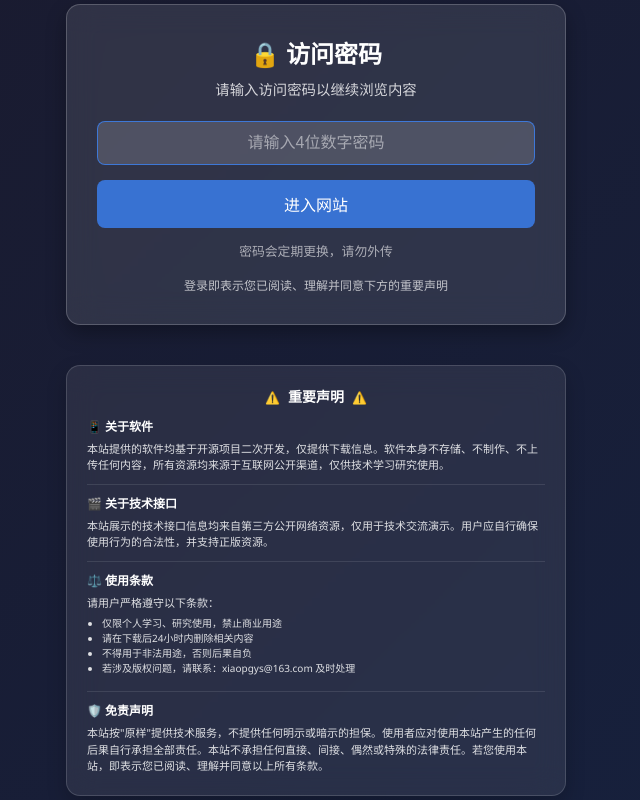
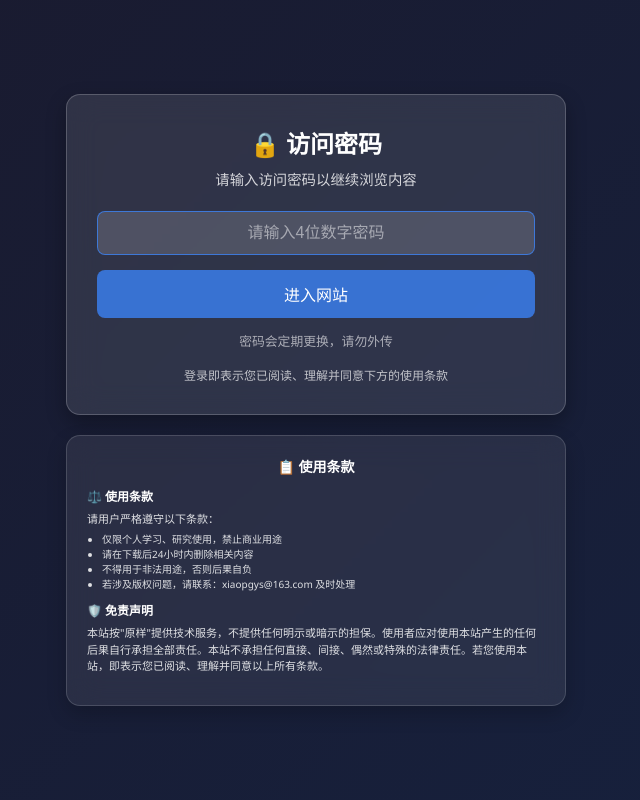
Before and after one commit to xnm66/my-tvbox-service, a plain HTML site: page index.html in a window 1280 px wide. Shown: the whole page, without its empty margins (324-964 px from the left). Drawn offline with Linux system fonts and the light colour scheme.

Commit message:
Update index.html via web editor

```diff
--- a/index.html
+++ b/index.html
@@ -5,6 +5,26 @@
 	<meta name="viewport" content="width=device-width, initial-scale=1.0">
 	<title>私人影院 - 智能影视聚合平台</title>
 	<style>
+		/* ===== 全局样式重置 ===== */
+		* {
+			margin: 0;
+			padding: 0;
+			box-sizing: border-box;
+		}
+
+		/* ===== 主体样式 ===== */
+		body {
+			font-family: 'Segoe UI', Tahoma, Geneva, Verdana, sans-serif;
+			width: 100%;
+			min-width: 320px;
+			max-width: 800px;
+			margin: 0 auto;
+			padding: 20px;
+			background: linear-gradient(135deg, #1a1a2e 0%, #16213e 100%);
+			color: #e2e8f0;
+			min-height: 100vh;
+		}
+
 		/* ===== 密码保护层样式 ===== */
 		.password-protection {
 			position: fixed;
@@ -19,7 +39,6 @@
 			z-index: 9999;
 			flex-direction: column;
 			padding: 20px;
-			overflow-y: auto;
 		}
 
 		.password-container {
@@ -110,8 +129,8 @@
 			text-align: center;
 		}
 
-		/* 重要声明在密码页面的样式 */
-		.copyright-password {
+		/* 使用条款在密码页面的样式 */
+		.terms-container {
 			background: rgba(255, 255, 255, 0.08);
 			border: 1px solid rgba(255,255,255,0.15);
 			border-radius: 14px;
@@ -120,10 +139,9 @@
 			padding: 20px;
 			max-width: 500px;
 			width: 90%;
-			margin-top: 20px;
 		}
 
-		.copyright-title {
+		.terms-title {
 			color: white;
 			font-size: 14px;
 			font-weight: 600;
@@ -131,32 +149,17 @@
 			margin-bottom: 12px;
 		}
 
-		.copyright-title::before,
-		.copyright-title::after {
-			content: "⚠️";
-			margin: 0 8px;
-			font-size: 12px;
-		}
-
-		.copyright-content {
+		.terms-content {
 			font-size: 11px;
 			color: rgba(255,255,255,0.85);
 			line-height: 1.5;
 		}
 
-		.copyright-section {
+		.terms-section {
 			margin-bottom: 10px;
-			padding-bottom: 10px;
-			border-bottom: 1px solid rgba(255,255,255,0.1);
 		}
 
-		.copyright-section:last-child {
-			margin-bottom: 0;
-			padding-bottom: 0;
-			border-bottom: none;
-		}
-
-		.copyright-section-title {
+		.terms-section-title {
 			font-weight: 600;
 			margin-bottom: 5px;
 			color: white;
@@ -168,28 +171,7 @@
 			display: none;
 		}
 
-		/* 原有的其他样式保持不变 */
-		/* ===== 全局样式重置 ===== */
-		* {
-			margin: 0;
-			padding: 0;
-			box-sizing: border-box;
-		}
-
-		/* ===== 主体样式 ===== */
-		body {
-			font-family: 'Segoe UI', Tahoma, Geneva, Verdana, sans-serif;
-			width: 100%;
-			min-width: 320px;
-			max-width: 800px;
-			margin: 0 auto;
-			padding: 20px;
-			background: linear-gradient(135deg, #1a1a2e 0%, #16213e 100%);
-			color: #e2e8f0;
-			min-height: 100vh;
-		}
-
-		/* ===== 头部样式 ===== */
+		/* ===== 主页面头部样式 ===== */
 		.header {
 			text-align: center;
 			margin-bottom: 20px;
@@ -530,13 +512,6 @@
 			margin-bottom: 12px;
 		}
 
-		.copyright-title::before,
-		.copyright-title::after {
-			content: "⚠️";
-			margin: 0 8px;
-			font-size: 12px;
-		}
-
 		.copyright-content {
 			font-size: 11px;
 			color: rgba(255,255,255,0.85);
@@ -545,14 +520,6 @@
 
 		.copyright-section {
 			margin-bottom: 10px;
-			padding-bottom: 10px;
-			border-bottom: 1px solid rgba(255,255,255,0.1);
-		}
-
-		.copyright-section:last-child {
-			margin-bottom: 0;
-			padding-bottom: 0;
-			border-bottom: none;
 		}
 
 		.copyright-section-title {
@@ -624,21 +591,8 @@
 			.copyright-content {
 				font-size: 10px;
 			}
-			.password-container, .copyright-password {
+			.password-container, .terms-container {
 				padding: 20px;
-			}
-		}
-
-		@media (max-width: 360px) {
-			.download-grid {
-				gap: 8px;
-			}
-			.download-item {
-				padding: 10px;
-			}
-			.qrcode-img {
-				width: 140px;
-				height: 140px;
 			}
 		}
 	</style>
@@ -653,25 +607,15 @@
 			<button id="passwordSubmit" class="password-btn">进入网站</button>
 			<div id="passwordError" class="password-error">密码错误，请重新输入</div>
 			<div class="password-hint">密码会定期更换，请勿外传</div>
-			<div class="agreement-text">登录即表示您已阅读、理解并同意下方的重要声明</div>
+			<div class="agreement-text">登录即表示您已阅读、理解并同意下方的使用条款</div>
 		</div>
 
-		<!-- 重要声明在密码页面 -->
-		<div class="copyright-password">
-			<div class="copyright-title">重要声明</div>
-			<div class="copyright-content">
-				<div class="copyright-section">
-					<div class="copyright-section-title">📱 关于软件</div>
-					<p>本站提供的软件均基于开源项目二次开发，仅提供下载信息。软件本身不存储、不制作、不上传任何内容，所有资源均来源于互联网公开渠道，仅供技术学习研究使用。</p>
-				</div>
-
-				<div class="copyright-section">
-					<div class="copyright-section-title">🎬 关于技术接口</div>
-					<p>本站展示的技术接口信息均来自第三方公开网络资源，仅用于技术交流演示。用户应自行确保使用行为的合法性，并支持正版资源。</p>
-				</div>
-
-				<div class="copyright-section">
-					<div class="copyright-section-title">⚖️ 使用条款</div>
+		<!-- 使用条款在密码页面 -->
+		<div class="terms-container">
+			<div class="terms-title">📋 使用条款</div>
+			<div class="terms-content">
+				<div class="terms-section">
+					<div class="terms-section-title">⚖️ 使用条款</div>
 					<p>请用户严格遵守以下条款：</p>
 					<ul style="margin: 5px 0 5px 15px; font-size: 10px;">
 						<li>仅限个人学习、研究使用，禁止商业用途</li>
@@ -681,8 +625,8 @@
 					</ul>
 				</div>
 
-				<div class="copyright-section">
-					<div class="copyright-section-title">🛡️ 免责声明</div>
+				<div class="terms-section">
+					<div class="terms-section-title">🛡️ 免责声明</div>
 					<p>本站按"原样"提供技术服务，不提供任何明示或暗示的担保。使用者应对使用本站产生的任何后果自行承担全部责任。本站不承担任何直接、间接、偶然或特殊的法律责任。若您使用本站，即表示您已阅读、理解并同意以上所有条款。</p>
 				</div>
 			</div>
@@ -756,20 +700,10 @@
 			<div class="action-hint">点击上方卡片即可下载对应软件</div>
 		</div>
 
-		<!-- 版权声明区域（主内容页面也保留） -->
+		<!-- 版权声明区域 -->
 		<div class="copyright">
 			<div class="copyright-title">重要声明</div>
 			<div class="copyright-content">
-				<div class="copyright-section">
-					<div class="copyright-section-title">📱 关于软件</div>
-					<p>本站提供的软件均基于开源项目二次开发，仅提供下载信息。软件本身不存储、不制作、不上传任何内容，所有资源均来源于互联网公开渠道，仅供技术学习研究使用。</p>
-				</div>
-
-				<div class="copyright-section">
-					<div class="copyright-section-title">🎬 关于技术接口</div>
-					<p>本站展示的技术接口信息均来自第三方公开网络资源，仅用于技术交流演示。用户应自行确保使用行为的合法性，并支持正版资源。</p>
-				</div>
-
 				<div class="copyright-section">
 					<div class="copyright-section-title">⚖️ 使用条款</div>
 					<p>请用户严格遵守以下条款：</p>
@@ -783,7 +717,7 @@
 
 				<div class="copyright-section">
 					<div class="copyright-section-title">🛡️ 免责声明</div>
-					<p>本站按"原样"提供技术服务，不提供任何明示或暗示的担保。使用者应对使用本站产生的任何后果自行承担全部责任。本站不承担任何直接、间接、偶然或特殊的法律责任。若您使用本站，即表示您已阅读、理解并同意以上所有条款。</p>
+					<p>本站按"原样"提供技术服务，不提供任何明示或暗示的担保。使用者应对使用本站产生的任何后果自行承担全部责任。本站不承担任何直接、间接、偶然或特殊的法律责任。</p>
 				</div>
 			</div>
 		</div>
@@ -828,7 +762,7 @@
 
 	<script>
 		// ===== 密码配置 =====
-		const PASSWORD_KEY = "site_access_token";
+		const PASSWORD_KEY = "site_access_token"; // localStorage存储键名
 		let CURRENT_PASSWORD = "2025"; // 默认密码，会从配置文件加载
 
 		// ===== 从配置文件加载密码 =====
@@ -842,12 +776,9 @@
 				if (passwordMatch && passwordMatch[1]) {
 					CURRENT_PASSWORD = passwordMatch[1];
 					console.log('密码配置加载成功');
-				} else {
-					console.warn('无法从配置文件读取密码，使用默认密码');
 				}
 			} catch (error) {
-				console.error('加载密码配置失败:', error);
-				// 使用默认密码
+				console.error('加载密码配置失败，使用默认密码');
 			}
 		}
 
@@ -857,6 +788,7 @@
 			const errorElement = document.getElementById('passwordError');
 			const inputPassword = passwordInput.value.trim();
 
+			// 验证密码
 			if (inputPassword === CURRENT_PASSWORD) {
 				// 密码正确，保存到localStorage（7天有效期）
 				const expiryDate = new Date();
@@ -866,13 +798,13 @@
 					expiry: expiryDate.getTime()
 				}));
 
-				// 显示主内容
+				// 显示主内容，隐藏密码层
 				document.getElementById('passwordProtection').style.display = 'none';
 				document.getElementById('mainContent').style.display = 'block';
 				init(); // 初始化主内容
 				return true;
 			} else {
-				// 密码错误
+				// 密码错误提示
 				errorElement.style.display = 'block';
 				passwordInput.value = '';
 				passwordInput.focus();
@@ -886,9 +818,9 @@
 			if (savedAuth) {
 				try {
 					const authData = JSON.parse(savedAuth);
-					// 检查是否过期
+					// 检查token是否过期
 					if (authData.expiry > Date.now()) {
-						// Token有效
+						// Token有效，直接显示主内容
 						document.getElementById('passwordProtection').style.display = 'none';
 						document.getElementById('mainContent').style.display = 'block';
 						return true;
@@ -909,17 +841,15 @@
 			// 先加载密码配置
 			await loadPasswordConfig();
 
-			// 然后检查是否已认证
+			// 检查是否已认证
 			if (!checkExistingAuth()) {
 				// 设置密码输入事件
 				const passwordInput = document.getElementById('passwordInput');
 				const submitButton = document.getElementById('passwordSubmit');
 
-				// 回车提交
+				// 回车键提交
 				passwordInput.addEventListener('keypress', function(e) {
-					if (e.key === 'Enter') {
-						checkPassword();
-					}
+					if (e.key === 'Enter') checkPassword();
 				});
 
 				// 按钮提交
@@ -930,7 +860,7 @@
 					this.value = this.value.replace(/[^0-9]/g, '');
 				});
 
-				// 自动聚焦
+				// 自动聚焦输入框
 				passwordInput.focus();
 			} else {
 				// 已认证，初始化主内容
@@ -938,7 +868,7 @@
 			}
 		}
 
-		// ===== 配置对象 =====
+		// ===== 主内容配置 =====
 		const config = {
 			// 基础URL，自动获取当前页面的基础路径
 			baseUrl: window.location.origin + window.location.pathname.substring(0, window.location.pathname.lastIndexOf('/') + 1),
@@ -949,7 +879,7 @@
 			}
 		};
 
-		// ===== 初始化函数 =====
+		// ===== 主内容初始化函数 =====
 		function init() {
 			// 设置URL显示
 			document.getElementById('serviceUrl').textContent = config.baseUrl;
@@ -1000,6 +930,7 @@
 			const url = config.downloadLinks[type];
 
 			if (url && url.trim() !== '') {
+				// 有下载链接
 				element.classList.add('downloading');
 				element.dataset.status = '下载中';
 
@@ -1011,6 +942,7 @@
 					}, 3000);
 				}, 500);
 			} else {
+				// 无下载链接，显示开发中
 				element.classList.add('developing');
 				element.dataset.status = '开发中';
 
@@ -1032,7 +964,7 @@
 
 		// ===== 启动应用 =====
 		document.addEventListener('DOMContentLoaded', function() {
-			// 初始化密码保护
+			// 初始化密码保护系统
 			initPasswordProtection();
 		});
 	</script>
```
